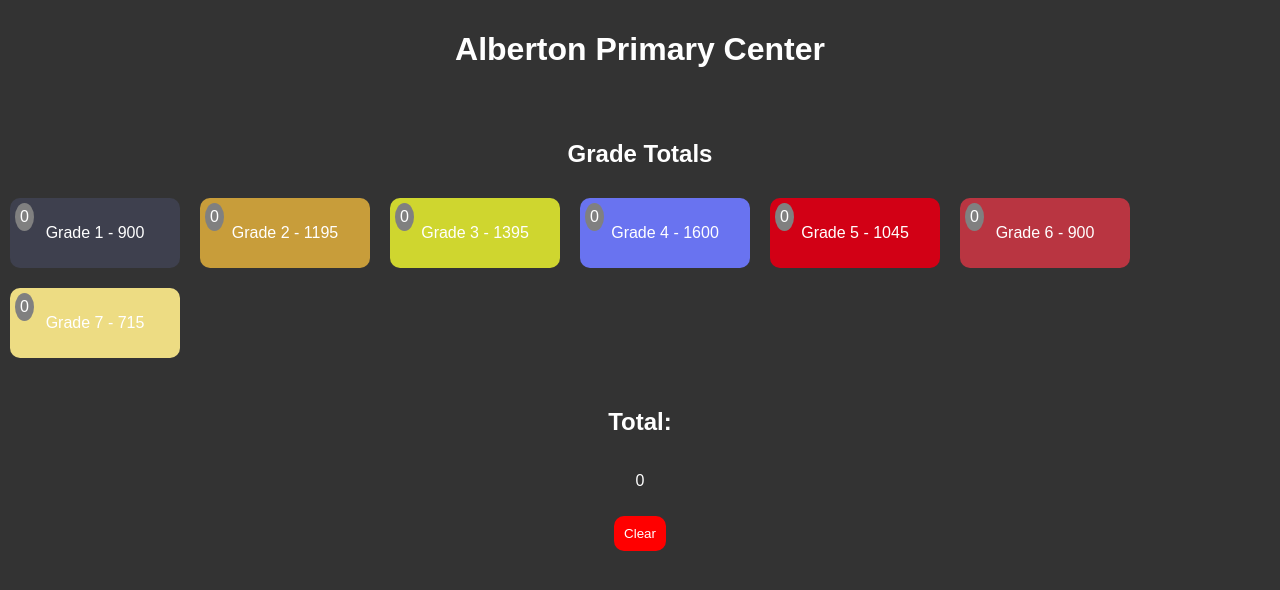
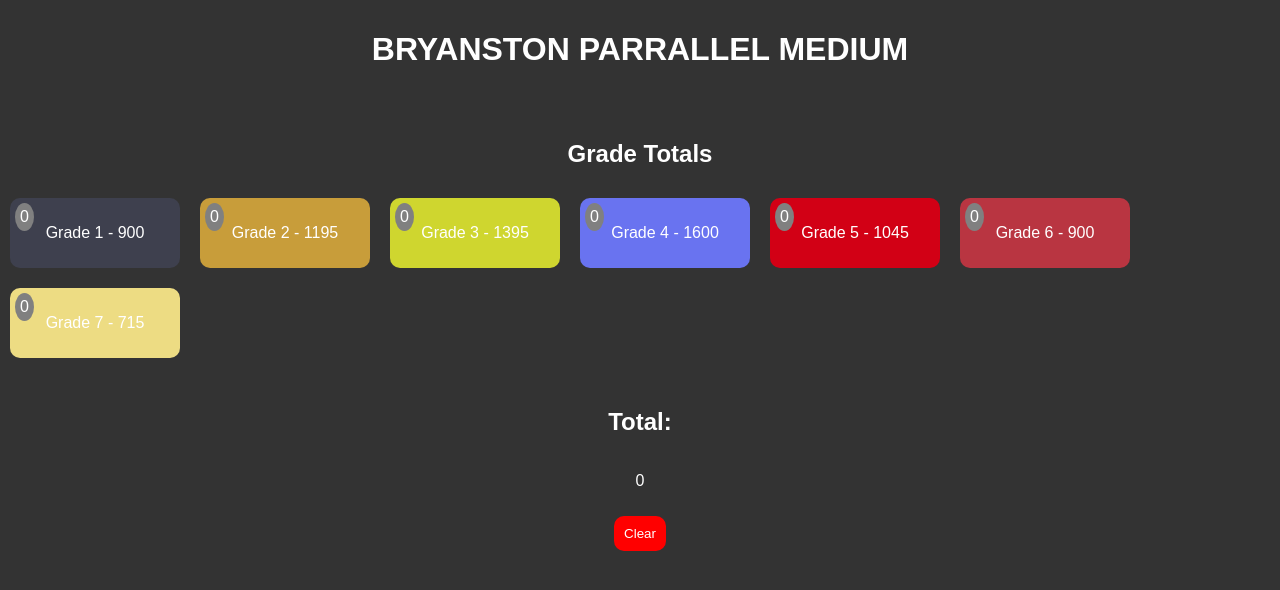
Before and after one commit to Luciano158/School, a plain HTML site: page index.html in a window 1280 px wide. Drawn offline with Linux system fonts and the light colour scheme.

Commit message:
FIX SCHOOLS NAME

```diff
--- a/index.html
+++ b/index.html
@@ -8,8 +8,8 @@
   <title>Grade Amounts</title>
 </head>
 <body>
-  <div class="header">
-    <h1>Alberton Primary Center</h1>
+<div class="header">
+<h1>BRYANSTON PARRALLEL MEDIUM</h1>
   </div>
   <div class="totals-container">
     <h2>Grade Totals</h2>
```
